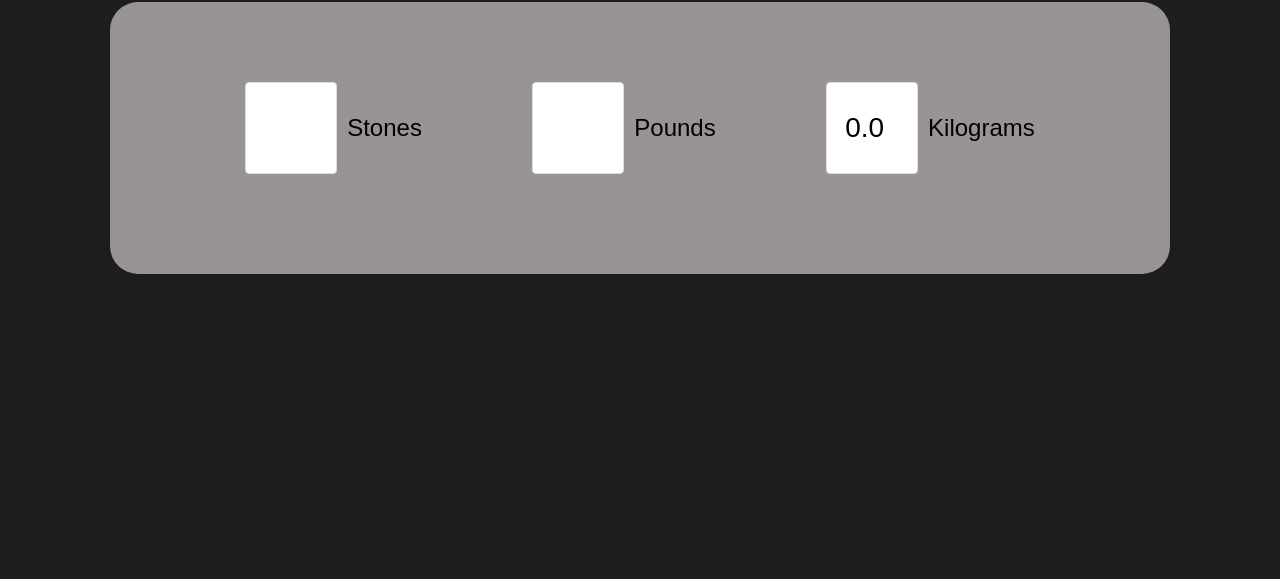
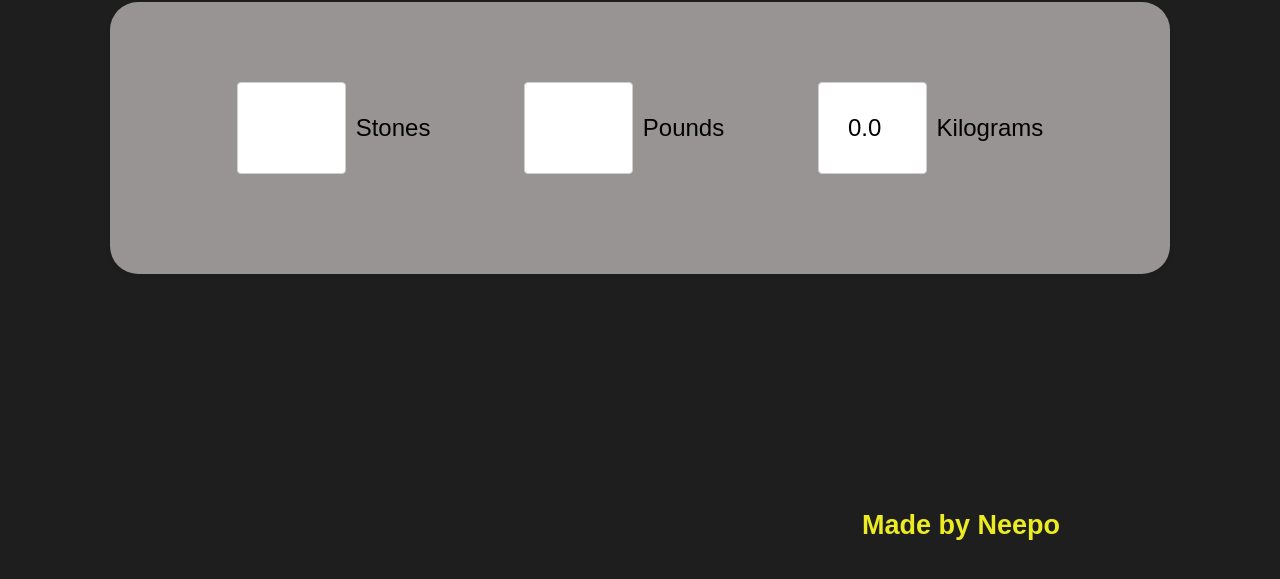
Before and after one commit to NPPprojects/StonesPoundsKilograms, a plain HTML site: page index.html in a window 1280 px wide. Shown: the part 155-734 px from the top of the page. Drawn offline with Linux system fonts and the light colour scheme.

Commit message:
Added Some Pics and Other Stuff

```diff
--- a/css/styles.css
+++ b/css/styles.css
@@ -32,15 +32,16 @@ body {
   align-items: center; /* Centers children vertically */
   justify-content: start; /* Aligns children to the start of the container */
   margin-bottom: 20px;
+
 }
 
 .input-group input[type='number'] {
   flex-grow: 0; /* Prevents the input from growing, it will now only be as wide as its content */
   padding: 10px;
-  border: 1px solid #ddd;
+  border: 1px solid #cfcfcf;
   border-radius: 4px;
-  font-size: 28px;
-  width: 70px;
+  font-size: 24px;
+  width: 87px;
   height: 70px;
   margin-right: 10px; /* Space between input and the following content */
   text-align: center;
@@ -51,6 +52,12 @@ body {
   white-space: nowrap; /* Prevents the label from wrapping */
 }
 
+.creator-tag{
+font-size:  27px;
+text-align: end;
+padding: 200px;
+color:rgb(236, 236, 33)
+}
 /* If you have specific styling for buttons or other elements, you can include them here */
 
 /* Remove the media queries that alter the flex-direction to 'column' */
--- a/index.html
+++ b/index.html
@@ -10,20 +10,20 @@
   <h1 class="converter-title">Cho's Calculator</h1> <!-- This is the new title element -->
   <div class="converter-container">
     <div class="input-group">
-      <input type="number" id="stones">
+      <input type="number" id="stones" placeholder>
       <label>Stones</label>
     </div>
     <div class="input-group">
 
-      <input type="number" id="pounds">
+      <input type="number" id="pounds" placeholder>
       <label>Pounds</label>
     </div>
     <div class="input-group">
-      <input type="number" id="kilograms">
+      <input type="number" id="kilograms" placeholder>
       <label>Kilograms</label>
     </div>
   </div>
-
+  <h4 class="creator-tag">Made by Neepo</h1>
 </body>
 <script src="js/script.js"></script>
 </html>
```
Also changed, not shown: 2 other files.
